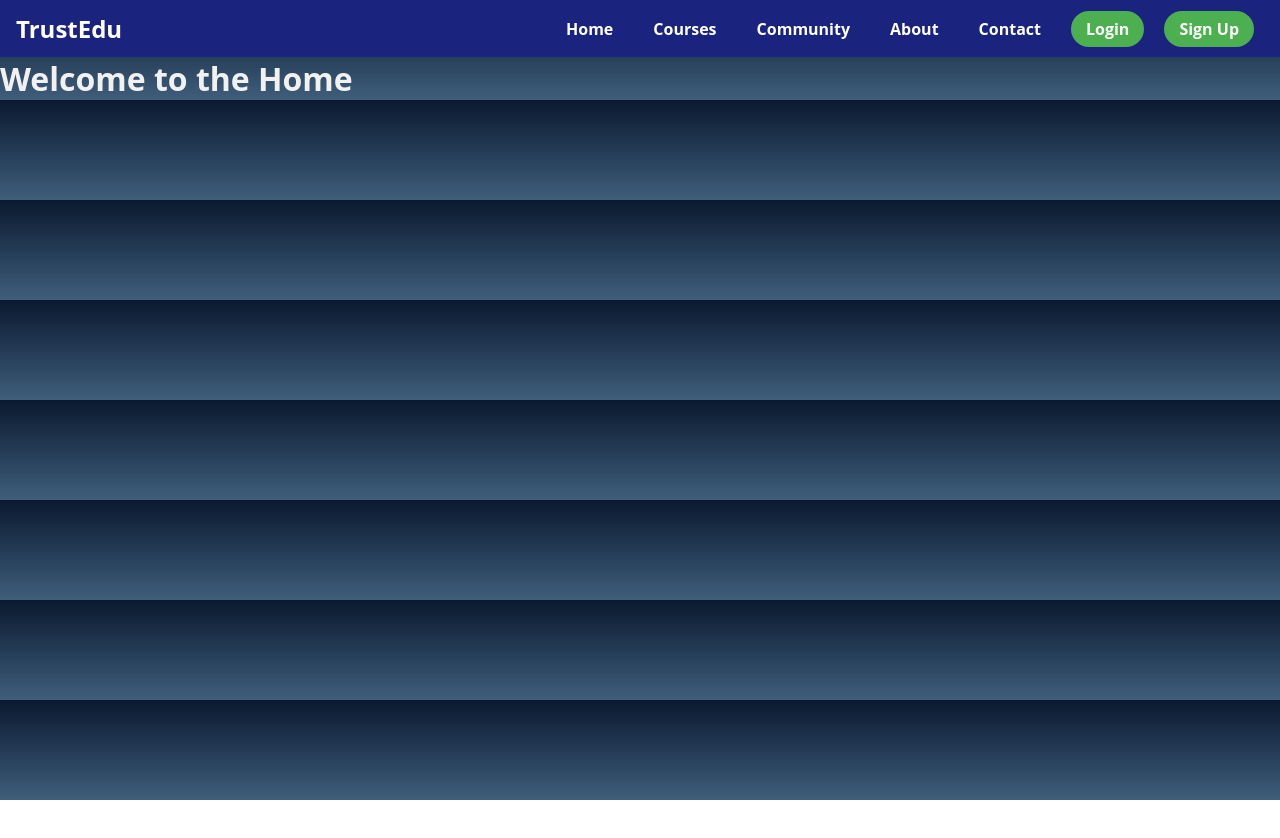
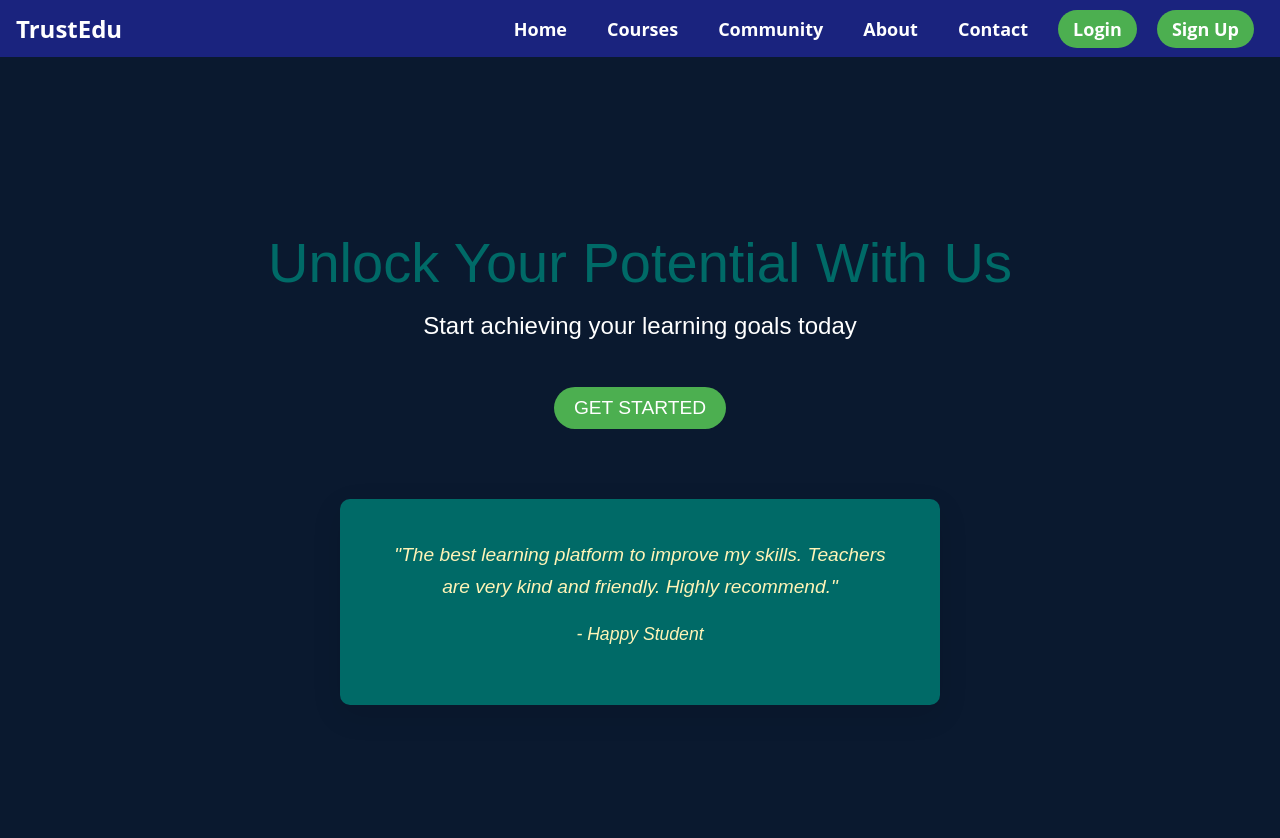
Before and after one commit to MRAHXD/TrustEdu, a React (Create React App) app: page / in a window 1280 px wide. Shown: the top 838 px of the page. Before the commit the page ends 800 px from the top, so only its background shows below. Built offline with nearby package versions, Linux system fonts and the light colour scheme.

Commit message:
added-home-page-and-improved-styling-of-community-page

```diff
--- a/src/Components/Filter.css
+++ b/src/Components/Filter.css
@@ -14,6 +14,7 @@
     padding: 10px;
     border: 1px solid darkgray;
     border-radius: 5px;
+    color: #003161;
 }
 
 .filter-tag {
@@ -44,14 +45,16 @@
     padding: 10px;
     border: 1px solid darkgray;
     border-radius: 5px;
-    background-color: #f9f9f9;
+    background-color: #003161;
     display: flex;
     flex-direction: column;
     gap: 10px;
+    color: #FFF4B7;
 }
 
 .filter-category h5 {
     margin-bottom: 5px;
+    color: #FFF4B7;
 }
 
 /* Responsive adjustments */
--- a/src/Components/community/community.css
+++ b/src/Components/community/community.css
@@ -2,9 +2,25 @@
 body {
   font-family: Arial, sans-serif;
   background: rgb(10,25,47);
-  background: linear-gradient(180deg, rgba(10,25,47,1) 0%, rgba(36,59,85,1) 50%, rgba(63,94,123,1) 100%);
   color: #f1f1f1;
 }
+
+h3 {
+  color: #fff; /* Dark gray color for neutral, professional appearance */
+  font-size: 24px; /* Large font size for obvious hierarchy */
+  font-weight: 600; /* Semi-bold font weight for more emphasis */
+  margin-bottom: 15px; /* Space out the following elements */
+  line-height: 1.3; /* Slightly increased line-height for readability */
+}
+
+p {
+  margin-bottom: 15px; /* Adds a space after each paragraph */
+  color: #fff; /* Dark gray color for readability */
+  font-size: 16px; /* Standard font size for web content */
+  line-height: 1.5; /* Spacing between lines for readability */
+}
+
+
 
 .container {
   display: flex;
@@ -20,6 +36,7 @@ body {
   max-width: 1200px;
   gap: 20px;
   margin: 20px;
+
 }
 
 .community-post-container,
@@ -30,7 +47,7 @@ body {
   border-radius: 10px;
   padding: 20px;
   overflow-y: auto;
-  max-height: calc(80vh - 40px);
+  max-height: calc(90vh - 40px);
 }
 
 .community-post-container {
@@ -43,38 +60,90 @@ body {
 
 .post-input, .reply-input,
 .post, .user {
-  background: rgba(0,0,0,0.1);
-  border-radius: 5px;
-  margin-bottom: 10px;
-  padding: 10px;
+    background-color: #003161; /* White background for better readability */
+    border: 1px solid #ccc; /* Light border to delineate the content areas */
+    border-radius: 10px; /* Slightly larger border radius for a modern look */
+    box-shadow: 0 0 10px #ccc; /* Slight box shadow for a 3D effect */
+    margin: 0 0 20px; /* Add a larger margin to the bottom for more white space between items */
+    padding: 20px; /* More padding for more white space within items */
+    transition: all 0.5s ease; /* Transition effects for hover styles */
 }
+
+.post-input:hover, .reply-input:hover,
+.post:hover, .user:hover {
+    box-shadow: 0 0 15px #888; /* When the user hovers over an item, the box shadow will grow to create a subtle interaction */
+}
+
 
 .post-input input,
 .post-input textarea,
 .reply-input textarea {
-  display: block;
-  width: 100%;
-  background: transparent;
-  border: none;
-  padding: 5px;
-  color: #f1f1f1;
-  margin-bottom: 10px;
+    display: block;
+    width: 90%; /* reduced width to give a little space around your input */
+    background: #FAFAFA; /* making the background light for the user to easily identify the input fields */
+    border: 1px solid #A9A9A9; /* Adding border to better define the boundaries of the inputs */
+    border-radius: 5px; /* A bit of curving to make the corners of the text boxes rounded and professional */
+    padding: 10px 15px; /* extended padding for a comfortable writing space */
+    color: #333; /* Dark font color for enhanced readability */
+    font-size: 1em; /* increased font-size for readability */
+    margin-bottom: 10px;
+    -webkit-box-shadow: 3px 3px 5px 0px rgba(184,184,184,1); /* Adding shadow effects to give a 3d look */
+    -moz-box-shadow: 3px 3px 5px 0px rgba(184,184,184,1);
+    box-shadow: 3px 3px 5px 0px rgba(184,184,184,1);
 }
+
 
 .post-input button,
 .reply-input button {
-  background: #f1f1f1;
+    background: #008CBA; /* Set the background color */
+    border: none;
+    padding: 10px 20px; /* Increased padding for bigger and more clickable buttons */
+    color: #FFFFFF; /* White color text */
+    border-radius: 5px;
+    cursor: pointer;
+    text-decoration: none; /* Removes the underline */
+    font-size: 16px; /* Increase the font size */
+    display: inline-block;
+    transition-duration: 0.4s; /* Transition effect */
+    margin-top: 10px; /* Add space above the button */
+    align-self: flex-start; /* Align the add post/reply button to the left */
+}
+
+.post-input button:hover,
+.reply-input button:hover {
+    background: #008CBA;  /* Darker shade of original color */
+    color: white;
+    box-shadow: 0px 5px 15px rgba(0,0,0,0.2); /* Add shadow effect on hover */
+}
+
+.post-actions {
+  display: flex; /* Aligns all child elements in a row */
+  align-items: center;
+  padding: 5px 0; /* Adds some vertical padding */
+}
+
+.post-actions button {
+  background: #008CBA; /* Set the background color */
   border: none;
-  padding: 5px 10px;
-  color: #333;
+  padding: 5px 10px; /* Increased padding for bigger and more clickable buttons */
+  color: #FFFFFF; /* White color text */
   border-radius: 5px;
   cursor: pointer;
+  text-decoration: none; /* Removes the underline */
+  font-size: 14px; /* Increase the font size */
+  font-weight: bold;
+  display: inline-block;
+  transition-duration: 0.4s; /* Transition effect */
+  margin-top: 10px; /* Add space above the button */
+  margin-left: 10px;
 }
 
-.post:hover,
-.user:hover {
-  background: rgba(0,0,0,0.2);
+.post-actions span{
+  margin-top: 5px;
+  margin-right: 3px;
 }
+
+
 
 @media screen and (max-width: 600px) {
   .community-page-container {
--- a/src/Components/courseCard.js
+++ b/src/Components/courseCard.js
@@ -14,8 +14,9 @@ const CourseCard = ({ course }) => {
                 <p className="course-meta">Duration: {course.Duration}</p>
                 <p className="course-meta">Advance Category: {course.tags}</p>
                 <div className="rating">
+                    <span>{course.Rating} / 5</span>
                     <FaStar className="star-icon" />
-                    <span>{course.Rating} / 5</span>
+
                 </div>
             </div>
         </div>
--- a/src/Components/courseListing.css
+++ b/src/Components/courseListing.css
@@ -1,102 +1,106 @@
-::-webkit-scrollbar {
-    display: none;
-  }
-
-  /* Hide scrollbar for IE, Edge and Firefox */
-  html, body {
-    scrollbar-width: none; /* Firefox */
-    -ms-overflow-style: none;  /* Internet Explorer 10+ */
-  }
+/* Basic styling for the body */
+body {
+    font-family: 'Roboto', sans-serif;
+    color: #3a3a3a;
+    word-wrap: break-word !important;
+    font-size: 18px;
+    background: #f4f5f6;
+}
 
 .course-card {
-    box-shadow: 0 8px 16px rgba(0,0,0,0.15);
-    margin: 20px;
-    margin-bottom: 0px;
+    box-shadow: 0 4px 8px 0 rgba(0,0,0,0.2), 0 6px 20px 0 rgba(0,0,0,0.19);
+    transition: 0.3s;
+    border-radius: 5px;
+    background-color: #003161;
+    width: 100%;
+    position: relative;
+    display: grid;
+    grid-template-columns: 40% 60%;
+    grid-gap: 10px;
+    margin-bottom: 2em;
+    display: flex;
+    align-items: center;
     padding: 20px;
-    padding-bottom: 0px;
-    border-radius: 10px;
-    background-color: #fff;
-    width: 300px;
-    text-align: left;
-    display: flex;
-    flex-direction: column;
-    align-items: center;
 }
 
 .course-image {
-    width: 100%;
-    height: 200px;
-    object-fit: cover;
+    width: 300px;
+    height: 200px; /* Set a specific height */
+    object-fit: cover; /* This will crop the images to cover the set dimensions */
+    object-position: center; /* This will center the images */
     border-radius: 8px;
 }
 
+
 .course-info {
-    width: 100%;
-    padding: 10px 0;
+    padding: 20px;
+    text-align: left;
 }
 
 .course-name {
-    font-size: 18px;
-    font-weight: bold;
-    margin-bottom: 5px;
+    font-size: 22px;
+    color: #fff;
+    margin-bottom: 10px;
 }
 
 .course-description {
-    font-size: 14px;
-    color: #666;
-    margin-bottom: 10px;
-}
-
-.search-bar {
-    padding: 10px;
-    margin: 20px;
-    width: calc(100% - 40px);
     font-size: 16px;
+    color: #FFF4B7;
+    margin-bottom: 20px;
 }
 
 .course-meta {
-    font-size: 12px;
-    color: #444;
-    margin-bottom: 5px;
+    font-size: 14px;
+    color: #fff;
 }
 
 .rating {
-    display: flex;
-    align-items: center;
-    font-size: 14px;
+    margin-bottom: 20px;
 }
 
 .rating .star-icon {
-    color: #FFD700; /* Gold color */
-    margin-right: 5px;
+    margin-top: 10px;
+    color: #FFC107;
+    margin-right: 10px;
+}
+.star-icon{
+    margin-left: 10px;
 }
 
-.courses-container {
-    display: flex;
-    flex-wrap: wrap;
-    justify-content: space-around;
+/* Styling for the search bar */
+.search-bar {
+    padding: 10px 20px;
+    border-radius: 30px;
+    border: none;
+    width: 100%;
+    transition: all 0.3s ease;
+    box-shadow: 0 0 10px 0 rgba(0,0,0,0.1);
+    outline: none;
+    background-color: #003161;
 }
 
-.loading, .no-results {
-    text-align: center;
-    margin: 20px;
-    font-size: 18px;
-    color: #666;
+.search-bar:focus {
+    box-shadow: 0 0 10px 0 rgba(0, 0, 0, 0.15);
 }
 
-
-/* advance filter */
+/* Filter buttons styling  */
 .filter-button {
-    margin: 5px;
-    padding: 5px 10px;
+    background-color: #082782;
+    color: white;
     border: none;
-    border-radius: 5px;
-    background-color: #f0f0f0;
+    padding: 10px 20px;
+    border-radius: 30px;
     cursor: pointer;
-    transition: background-color 0.3s ease;
+    margin-right: 10px;
+    margin-bottom: 10px;
+    transition: all 0.3s ease;
+    outline: none;
+    text-transform: uppercase;
+    font-weight: bold;
+    font-size: 14px;
+    margin-top: 10px;
 }
 
 .filter-button.active {
-    background-color: #4CAF50;
-    color: white;
+    background-color: #00C853;
 }
--- a/src/Components/coursesList.js
+++ b/src/Components/coursesList.js
@@ -43,8 +43,9 @@ const CoursesListing = ({ courses, selectedFilters, priceFilter, priceRange  })
     };
 
     return (
+
         <div>
-            <input
+          <input
                 type="text"
                 placeholder="Search courses"
                 onChange={handleSearchChange}
--- /dev/null
+++ b/src/Components/home.css
@@ -0,0 +1,70 @@
+.LandingPage {
+    font-family: 'Arial', sans-serif;
+    margin: 0;
+    padding:0;
+    box-sizing: border-box;
+    display: flex;
+    flex-direction: column;
+    align-items: center;
+    justify-content: center;
+    min-height: 100vh;
+    color: #006A67;
+  }
+
+  .LandingPage header {
+    text-align: center;
+    padding: 20px;
+  }
+
+  h1 {
+    font-size: 3.5rem;
+    font-weight: 500;
+    margin-bottom: 15px;
+  }
+
+  .LandingPage p {
+    font-size: 1.5rem;
+    line-height: 2rem;
+  }
+
+  button.cta {
+    display: inline-block;
+    font-size: 1.2rem;
+    padding: 10px 20px;
+    color: #fff;
+    background-color: #4caf50;
+    border: none;
+    border-radius: 50px;
+    margin-top: 30px;
+    cursor: pointer;
+    transition: background-color 0.3s ease;
+    text-transform: uppercase;
+  }
+
+  button.cta:hover {
+    background-color: #45a049;
+  }
+
+  .testimonial {
+    max-width: 600px;
+    margin: 0 auto;
+    padding: 40px;
+    background-color: #006A67;
+    border-radius: 10px;
+    box-shadow: 0px 10px 30px rgba(0, 0, 0, 0.1);
+    text-align: center;
+    font-style: italic;
+    line-height: 1.5;
+    margin-top: 50px;
+  }
+
+  .testimonial p {
+    font-size: 1.2rem;
+    color: #FFF4B7;
+  }
+
+  .testimonial p:last-child {
+    margin-top: 15px;
+    color: #FFF4B7;
+    font-size: 1.1rem;
+  }
--- a/src/Components/home.js
+++ b/src/Components/home.js
@@ -1,11 +1,20 @@
 import React from 'react';
+import './home.css';
 
-const Home = () => {
+const LandingPage = () => {
   return (
-    <div>
-      <h1>Welcome to the Home</h1>
+    <div className="LandingPage">
+      <header>
+        <h1>Unlock Your Potential With Us</h1>
+        <p>Start achieving your learning goals today</p>
+        <button className="cta">Get Started</button>
+      </header>
+      <div className="testimonial">
+        <p>"The best learning platform to improve my skills. Teachers are very kind and friendly. Highly recommend."</p>
+        <p>- Happy Student</p>
+      </div>
     </div>
   );
 };
 
-export default Home;
+export default LandingPage;
--- a/src/Components/navbar.css
+++ b/src/Components/navbar.css
@@ -61,7 +61,7 @@ body {
 }
 
 .main-nav li a:hover {
-    background-color: #64B5F6;
+    background-color: #205b96;
 }
 
 .main-nav .button {
--- a/src/Components/pricingFilter.css
+++ b/src/Components/pricingFilter.css
@@ -2,7 +2,7 @@
     display: flex;
     flex-direction: column;
     padding: 20px;
-    background-color: #f9f9f9;
+    background-color: #003161;
     border: 1px solid #ddd;
     border-radius: 5px;
     width: 100%; /* Adjusted from fixed width to be relative */
@@ -14,13 +14,13 @@
 .pricing-filter h2 {
     font-size: 24px;
     margin-bottom: 20px;
-    color: #333;
+    color: #FFF4B7;
 }
 
 .pricing-filter label {
     font-size: 16px;
     margin-bottom: 10px;
-    color: #555;
+    color: #FFF4B7;
     display: block; /* Ensures label takes the full width */
 }
 
--- a/src/courses.css
+++ b/src/courses.css
@@ -7,6 +7,7 @@
     scrollbar-width: none; /* Firefox */
     -ms-overflow-style: none;  /* Internet Explorer 10+ */
   }
+
 .App {
     display: grid;
     width: 100%;
--- a/src/courses.js
+++ b/src/courses.js
@@ -59,7 +59,6 @@ const courses = [
 
 function Courses() {
     const [selectedFilters, setSelectedFilters] = useState([]);
-    const [isPaid, setIsPaid] = useState(false);
     const [priceRange, setPriceRange] = useState([0, 100]);
     const [priceFilter, setPriceFilter] = useState('all');
 
```
Also changed, not shown: src/Components/community/community.js (+48 -10 lines), 1 other file (tests, documents, lock files or other folders).
